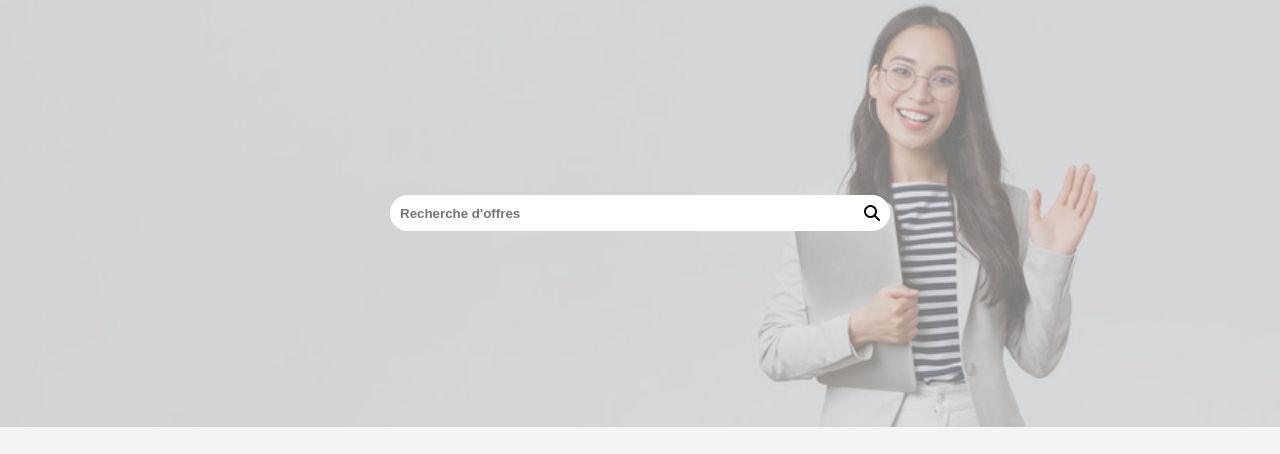
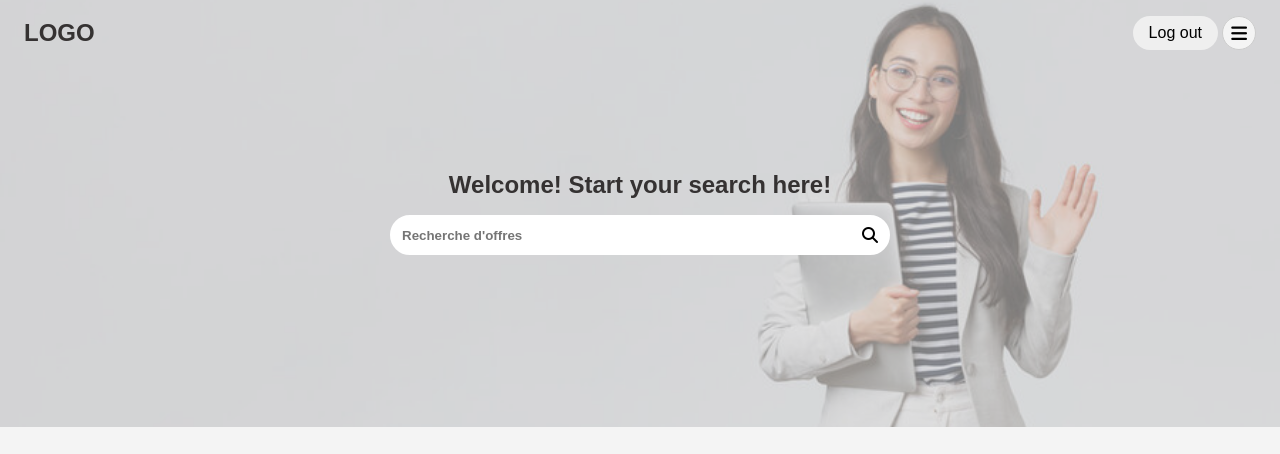
Before and after one commit to moahmmedfah2002/filrageCv, a Django app: page /condidat in a window 1280 px wide. Shown: the top 454 px of the page. Run offline with Django 5.2, Linux system fonts and the light colour scheme; some libraries are stand-ins or nearby versions.

Commit message:
Add navbar to the job offers header

```diff
--- a/condidat/templates/condidat.html
+++ b/condidat/templates/condidat.html
@@ -63,14 +63,146 @@
 						z-index: -1;
 					}
 
+					.header-nav {
+						position: fixed;
+						top: 0;
+						left: 50%;
+						transform: translateX(-50%);
+						width: 100%;
+						max-width: 2000px;
+						margin-inline: auto;
+						padding: 1rem 1.5rem;
+
+						display: flex;
+						align-items: center;
+						justify-content: space-between;
+
+						@media screen and (width <= 640px) {
+							padding: 0.5rem;
+						}
+
+						.logo {
+							color: #353232;
+						}
+
+						.action-buttons {
+							display: flex;
+							align-items: center;
+							gap: 0.25rem;
+
+							button {
+								border: 0;
+								outline: none;
+								cursor: pointer;
+
+								&.logout {
+									padding: 0.5rem 1rem;
+									font-size: 16px;
+									border-radius: 99px;
+									transition: 0.3s;
+
+									&:hover {
+										background: rgb(233, 66, 66);
+										color: #fff;
+									}
+								}
+
+								&.toggle-menu {
+									width: 34px;
+									height: 34px;
+
+									display: grid;
+									place-items: center;
+									background: #f4f4f4;
+									border: 1px solid #ccc;
+									border-radius: 50%;
+									padding: 0.5rem;
+									transition: 0.3s;
+
+									&:hover {
+										border-color: #353232;
+									}
+
+									i {
+										font-size: 18px;
+									}
+								}
+							}
+						}
+
+						.menu-content {
+							position: absolute;
+							right: 1.5rem;
+							background: #f4f4f4;
+							border-radius: 0.25rem;
+							overflow: hidden;
+							z-index: 99;
+							transition: all 0.3s ease-in;
+
+							top: 3rem;
+							opacity: 0;
+							visibility: hidden;
+
+							display: flex;
+							flex-direction: column;
+
+							&.shown {
+								top: 3.5rem;
+								opacity: 1;
+								visibility: visible;
+							}
+
+							@media screen and (width <= 640px) {
+								right: 0.5rem;
+								top: 2.5rem;
+
+								&.shown {
+									top: 3rem;
+								}
+							}
+
+							a {
+								text-decoration: none;
+								color: #353232;
+								background: #f4f4f4;
+								font-size: 1rem;
+								padding: 0.25rem 0.5rem;
+								transition: all 0.3s;
+
+								&:hover {
+									color: #f4f4f4;
+									background: #353232;
+								}
+							}
+						}
+					}
+
+					.header-content {
+						width: 100%;
+						display: flex;
+						flex-direction: column;
+						align-items: center;
+						gap: 1rem;
+
+						h1 {
+							color: #353232;
+							text-align: center;
+						}
+
 						.search-bar {
 							background: #fff;
+							border: 2px solid #fff;
 							border-radius: 20px;
 							width: 100%;
 							max-width: 500px;
+							transition: 0.3s;
 
 							display: flex;
 							align-items: center;
+
+							&:has(input:focus) {
+								border-color: #007bff;
+							}
 
 							.search-bar-input {
 								font-weight: bold;
@@ -94,6 +226,14 @@
 
 								i {
 									font-size: 1rem;
+									transition: 0.3s;
+								}
+
+								&:hover {
+									i {
+										color: #007bff;
+									}
+								}
 							}
 						}
 					}
@@ -201,6 +341,22 @@
 					alt="Welcoming Person"
 					class="header-image"
 				/>
+				<nav class="header-nav">
+					<h2 class="logo">LOGO</h2>
+					<div class="action-buttons">
+						<button class="logout">Log out</button>
+						<button class="toggle-menu">
+							<i class="fa-solid fa-bars"></i>
+						</button>
+					</div>
+					<div class="menu-content">
+						<a href="">First Link</a>
+						<a href="">Second Link</a>
+						<a href="">Third Link</a>
+					</div>
+				</nav>
+				<div class="header-content">
+					<h1>Welcome! Start your search here!</h1>
 					<form
 						action="{% url 'search-job-offers' %}"
 						method="GET"
@@ -217,6 +373,7 @@
 							<i class="fa-solid fa-magnifying-glass"></i>
 						</button>
 					</form>
+				</div>
 			</header>
 
 			<h1 class="job-offers-header">Liste des offres d'emploi</h1>
@@ -243,5 +400,23 @@
 				{% endfor %}
 			</div>
 		</section>
+
+		<script>
+			const menuButton = document.body.querySelector(".toggle-menu");
+			const menuContent = document.body.querySelector(".menu-content");
+			let isMenuOpen = false;
+
+			menuButton.addEventListener("click", () => {
+				isMenuOpen = !isMenuOpen;
+
+				if (isMenuOpen) menuContent.classList.add("shown");
+				else menuContent.classList.remove("shown");
+			});
+
+			menuContent.addEventListener("mouseleave", () => {
+				menuContent.classList.remove("shown");
+				isMenuOpen = false;
+			});
+		</script>
 	</body>
 </html>
```
Lines whose indentation alone changed are shown as unchanged.
